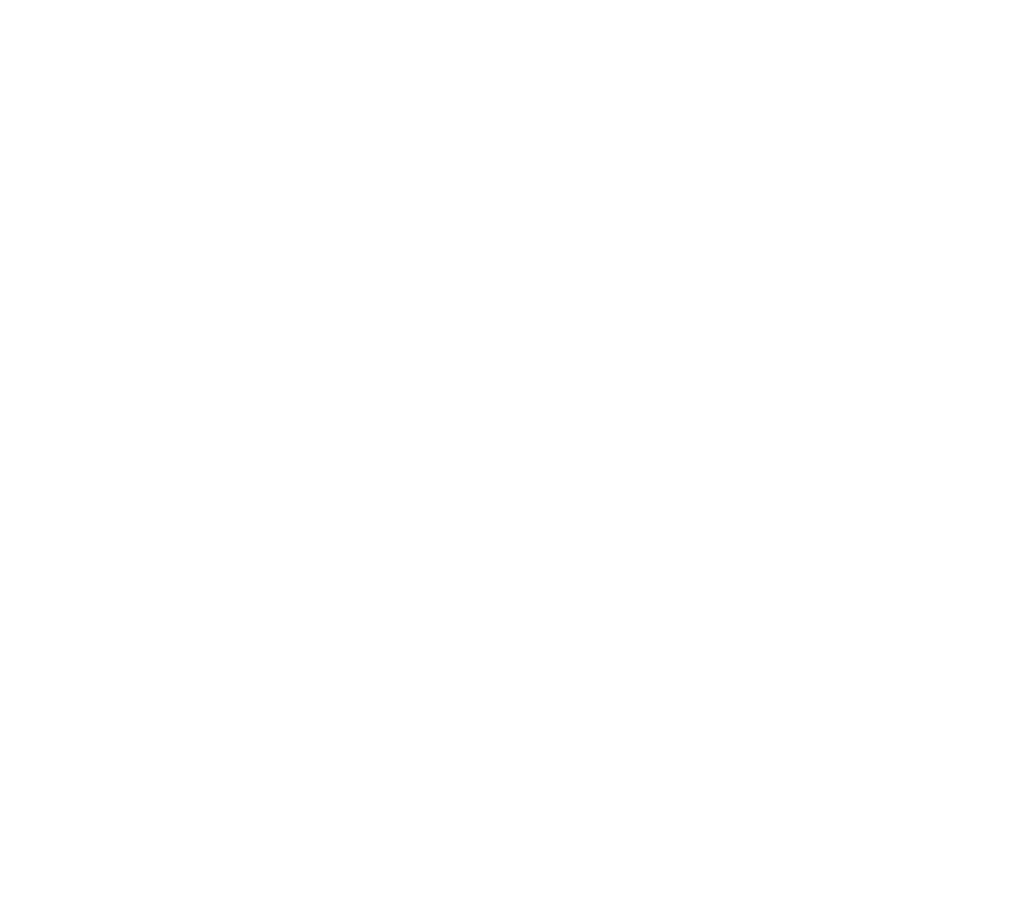
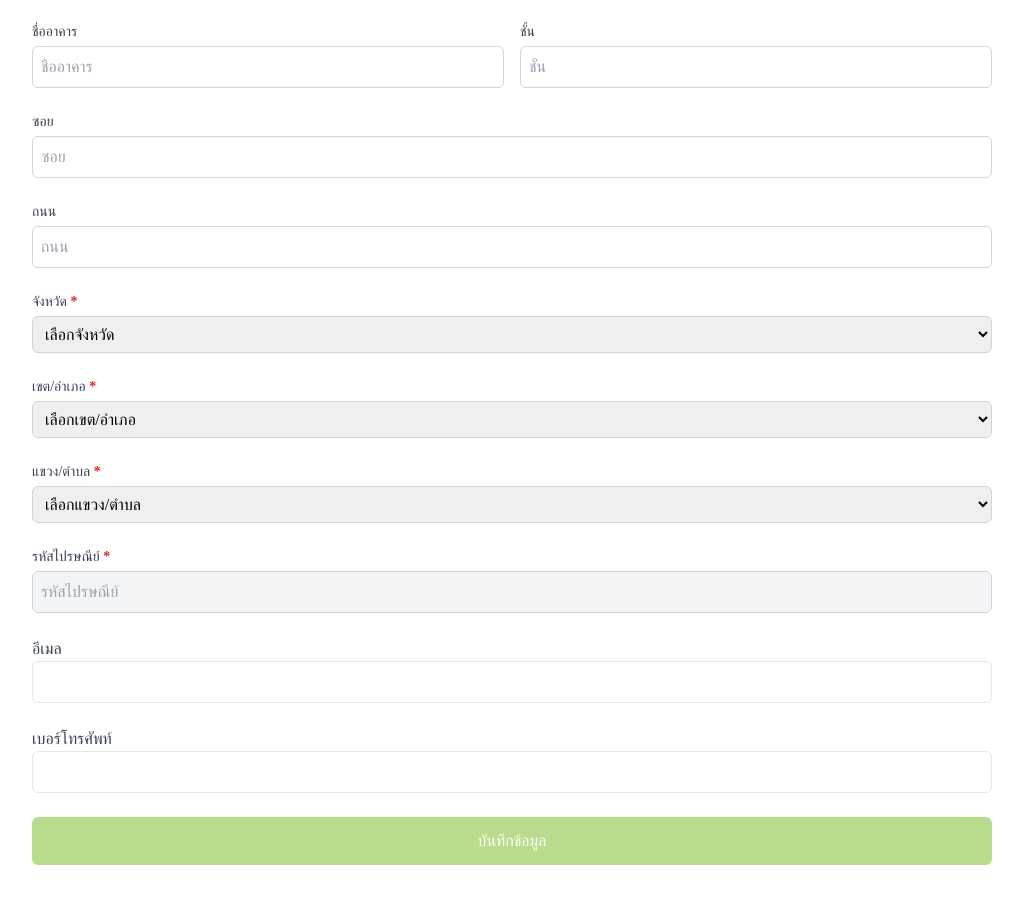
Before and after one commit to Pukanet1100/Frontend, an Angular app: page /handsetcontactinfo in a window 1280 px wide. Shown: the part 608-1505 px from the top of the page, without its empty margins (128-1151 px from the left). Before the commit the page ends 800 px from the top, so only its background shows below. Built offline with nearby package versions, Linux system fonts and the light colour scheme; a web font is replaced by a local one.

Commit message:
fixed UI popup success, default address select, disable button when enter detail address, alert under box email and number

```diff
--- a/src/app/handsetcontactinfo/address-add/address-add.component.html
+++ b/src/app/handsetcontactinfo/address-add/address-add.component.html
@@ -5,22 +5,19 @@
                 <label class="block text-sm font-medium text-gray-700">บ้านเลขที่<span class="text-red-600 font-bold">
                         *</span></label>
                 <input type="text" [(ngModel)]="address.houseNumber"
-                    class="w-full mt-1 p-2 border border-gray-300 rounded-md focus:ring focus:ring-blue-300"
-                    placeholder="0/0">
+                    class="w-full mt-1 p-2 border border-gray-300 rounded-md" placeholder="0/0">
             </div>
 
             <div class="col-span-1">
                 <label class="block text-sm font-medium text-gray-700">หมู่ที่</label>
                 <input type="text" [(ngModel)]="address.villageNumber"
-                    class="w-full mt-1 p-2 border border-gray-300 rounded-md focus:ring focus:ring-blue-300"
-                    placeholder="0">
+                    class="w-full mt-1 p-2 border border-gray-300 rounded-md" placeholder="0">
             </div>
 
             <div class="col-span-1">
                 <label class="block text-sm font-medium text-gray-700">หมู่บ้าน</label>
                 <input type="text" [(ngModel)]="address.village"
-                    class="w-full mt-1 p-2 border border-gray-300 rounded-md focus:ring focus:ring-blue-300"
-                    placeholder="ชื่อหมู่บ้าน">
+                    class="w-full mt-1 p-2 border border-gray-300 rounded-md" placeholder="ชื่อหมู่บ้าน">
             </div>
         </div>
 
@@ -28,29 +25,25 @@
             <div>
                 <label class="block text-sm font-medium text-gray-700">ชื่ออาคาร</label>
                 <input type="text" [(ngModel)]="address.building"
-                    class="w-full mt-1 p-2 border border-gray-300 rounded-md focus:ring focus:ring-blue-300"
-                    placeholder="ชื่ออาคาร">
+                    class="w-full mt-1 p-2 border border-gray-300 rounded-md" placeholder="ชื่ออาคาร">
             </div>
 
             <div>
                 <label class="block text-sm font-medium text-gray-700">ชั้น</label>
-                <input type="text" [(ngModel)]="address.floor"
-                    class="w-full mt-1 p-2 border border-gray-300 rounded-md focus:ring focus:ring-blue-300"
+                <input type="text" [(ngModel)]="address.floor" class="w-full mt-1 p-2 border border-gray-300 rounded-md"
                     placeholder="ชั้น">
             </div>
         </div>
 
         <div>
             <label class="block text-sm font-medium text-gray-700">ซอย</label>
-            <input type="text" [(ngModel)]="address.alley"
-                class="w-full mt-1 p-2 border border-gray-300 rounded-md focus:ring focus:ring-blue-300"
+            <input type="text" [(ngModel)]="address.alley" class="w-full mt-1 p-2 border border-gray-300 rounded-md"
                 placeholder="ซอย">
         </div>
 
         <div>
             <label class="block text-sm font-medium text-gray-700">ถนน</label>
-            <input type="text" [(ngModel)]="address.road"
-                class="w-full mt-1 p-2 border border-gray-300 rounded-md focus:ring focus:ring-blue-300"
+            <input type="text" [(ngModel)]="address.road" class="w-full mt-1 p-2 border border-gray-300 rounded-md"
                 placeholder="ถนน">
         </div>
 
@@ -58,7 +51,7 @@
             <label class="block text-sm font-medium text-gray-700">จังหวัด<span class="text-red-600 font-bold">
                     *</span></label>
             <select [(ngModel)]="address.province" (change)="onProvinceChange()"
-                class="w-full mt-1 p-2 border border-gray-300 rounded-md focus:ring focus:ring-blue-300">
+                class="w-full mt-1 p-2 border border-gray-300 rounded-md">
                 <option value="" disabled selected>เลือกจังหวัด</option>
                 <option *ngFor="let province of provinces" [value]="province">{{ province }}</option>
             </select>
@@ -68,7 +61,7 @@
             <label class="block text-sm font-medium text-gray-700">เขต/อำเภอ<span class="text-red-600 font-bold">
                     *</span></label>
             <select [(ngModel)]="address.district" (change)="onAmphoeChange()"
-                class="w-full mt-1 p-2 border border-gray-300 rounded-md focus:ring focus:ring-blue-300">
+                class="w-full mt-1 p-2 border border-gray-300 rounded-md">
                 <option value="" disabled selected>เลือกเขต/อำเภอ</option>
                 <option *ngFor="let amphoe of amphoes" [value]="amphoe">{{ amphoe }}</option>
             </select>
@@ -78,7 +71,7 @@
             <label class="block text-sm font-medium text-gray-700">แขวง/ตำบล<span class="text-red-600 font-bold">
                     *</span></label>
             <select [(ngModel)]="address.subDistrict" (change)="onDistrictChange()"
-                class="w-full mt-1 p-2 border border-gray-300 rounded-md focus:ring focus:ring-blue-300">
+                class="w-full mt-1 p-2 border border-gray-300 rounded-md">
                 <option value="" disabled selected>เลือกแขวง/ตำบล</option>
                 <option *ngFor="let district of districts" [value]="district">{{ district }}</option>
             </select>
@@ -93,39 +86,31 @@
         </div>
 
         <div>
-            <label class="block text-sm font-medium text-gray-700">อีเมล</label>
-            <input type="email" [(ngModel)]="address.email"
-                class="w-full mt-1 p-2 border border-gray-300 rounded-md focus:ring focus:ring-blue-300"
-                placeholder="boss@boss.com">
+            <label for="email" class="block text-gray-700">อีเมล</label>
+            <input type="text" id="email" [(ngModel)]="address.email" class="w-full p-2 border rounded-md"
+                [ngClass]="{'border-red-500': !isEmailValid() && address.email.trim() !== ''}">
+            <p *ngIf="!isEmailValid() && address.email.trim() !== ''" class="text-red-600 text-sm mt-1">
+                กรุณากรอกอีเมลให้ถูกต้อง
+            </p>
         </div>
 
-        <div>
-            <label class="block text-sm font-medium text-gray-700">เบอร์โทรติดต่อ<span class="text-red-600 font-bold">
-                *</span></label>
-            <input type="tel" [(ngModel)]="address.tel" maxlength="10" required
-                class="w-full mt-1 p-2 border border-gray-300 rounded-md focus:ring focus:ring-blue-300"
-                placeholder="0800000001">
+        <div class="mt-4">
+            <label for="tel" class="block text-gray-700">เบอร์โทรศัพท์</label>
+            <input type="text" id="tel" [(ngModel)]="address.tel" maxlength="10" class="w-full p-2 border rounded-md"
+                [ngClass]="{'border-red-500': !isTelValid() && address.tel.trim() !== ''}">
+            <p *ngIf="!isTelValid() && address.tel.trim() !== ''" class="text-red-600 text-sm mt-1">
+                กรุณากรอกเบอร์โทรศัพท์ให้ถูกต้อง (อย่างน้อย 10 ตัวเลข)
+            </p>
         </div>
 
         <div class="relative">
-            <button type="submit" class="w-full bg-[#8bc540] text-white p-3 rounded-md hover:bg-[#7db139]"
-                (click)="saveAddress()">
+            <button type="submit" class="w-full p-3 rounded-md text-white transition
+                   bg-[#8bc540] hover:bg-[#7db139]
+                   disabled:bg-[#8bc540] disabled:bg-opacity-60 disabled:cursor-not-allowed" (click)="saveAddress()"
+                [disabled]="isFormInvalid()">
                 บันทึกข้อมูล
             </button>
 
-            <div *ngIf="isPopupVisible"
-                class="fixed inset-0 flex items-center justify-center bg-black bg-opacity-50 z-50">
-                <div class="bg-white p-6 rounded-md shadow-md w-1/3 text-center">
-                    <h2 class="text-[28px] font-semibold mb-4">กรุณากรอกข้อมูลให้ครบถ้วน</h2>
-                    <ul class="text-left mb-4">
-                        <li *ngFor="let message of errorMessages" class="text-red-600 text-center">{{ message }}</li>
-                    </ul>
-                    <button class="bg-[#8bc540] h-[50px] w-[200px] text-white px-4 py-2 rounded-md hover:bg-[#7db139]"
-                        (click)="closePopup()">
-                        ตกลง
-                    </button>
-                </div>
-            </div>
             <div *ngIf="isSuccessPopupVisible"
                 class="fixed inset-0 flex items-center justify-center bg-black bg-opacity-50 z-50">
                 <div class="bg-white p-6 rounded-md shadow-md w-1/3 text-center">
--- a/src/app/handsetcontactinfo/address-add/address-add.component.ts
+++ b/src/app/handsetcontactinfo/address-add/address-add.component.ts
@@ -5,7 +5,7 @@ import { AddressService } from '../../services/address.service';
   selector: 'app-address-add',
   standalone: false,
   templateUrl: './address-add.component.html',
-  styleUrls: ['./address-add.component.css']
+  styleUrl: './address-add.component.css'
 })
 export class AddressAddComponent implements OnInit {
   isPopupVisible: boolean = false;
@@ -69,49 +69,59 @@ export class AddressAddComponent implements OnInit {
     this.address.postalCode = selected ? selected.zipcode.toString() : '';
   }
 
-  saveAddress() {
-    this.errorMessages = [];
-    if (this.address.houseNumber.trim() === '') {
-      this.errorMessages.push('กรุณากรอกบ้านเลขที่');
-    }
-    if (this.address.province.trim() === '') {
-      this.errorMessages.push('กรุณาเลือกจังหวัด');
-    }
-    if (this.address.district.trim() === '') {
-      this.errorMessages.push('กรุณาเลือกเขต/อำเภอ');
-    }
-    if (this.address.subDistrict.trim() === '') {
-      this.errorMessages.push('กรุณาเลือกแขวง/ตำบล');
-    }
-    if (this.address.postalCode.trim() === '') {
-      this.errorMessages.push('กรุณากรอกรหัสไปรษณีย์');
-    }
-    if (this.address.email.trim() !== '' && !/^[^\s@]+@[^\s@]+\.[^\s@]+$/.test(this.address.email)) {
-      this.errorMessages.push('กรุณากรอกอีเมลให้ถูกต้อง');
-    }
-    if (this.address.tel.trim() === '') {
-      this.errorMessages.push('กรุณากรอกเบอร์โทรศัพท์');
-    } else if (!/^\d{10,}$/.test(this.address.tel)) {
-      this.errorMessages.push('เบอร์โทรศัพท์ต้องมีอย่างน้อย 10 ตัวเลข');
+  isFormInvalid(): boolean {
+    return !this.address.houseNumber.trim() ||
+      !this.address.province.trim() ||
+      !this.address.district.trim() ||
+      !this.address.subDistrict.trim() ||
+      !this.address.postalCode.trim() ||
+      !this.isTelValid() ||
+      !this.isEmailValid();
   }
 
+  isEmailValid(): boolean {
+    return this.address.email.trim() === '' || /^[^\s@]+@[^\s@]+\.[^\s@]+$/.test(this.address.email);
+  }
 
-      if (this.errorMessages.length > 0) {
+  isTelValid(): boolean {
+    return this.address.tel.trim() !== '' && /^\d{10,}$/.test(this.address.tel);
+  }
+
+  saveAddress() {
+    this.isPopupVisible = false;
+    if (this.isFormInvalid()) {
+      if (!this.address.houseNumber.trim()) {
         this.isPopupVisible = true;
+      }
+      if (!this.address.province.trim()) {
+        this.isPopupVisible = true;
+      }
+      if (!this.address.district.trim()) {
+        this.isPopupVisible = true;
+      }
+      if (!this.address.subDistrict.trim()) {
+        this.isPopupVisible = true;
+      }
+      if (!this.address.postalCode.trim()) {
+        this.isPopupVisible = true;
+      }
+      if (!this.isTelValid()) {
+        this.isPopupVisible = true;
+      }
+      if (!this.isEmailValid()) {
+        this.isPopupVisible = true;
+      }
       return;
     }
 
     this.addressService.addAddress({ ...this.address });
-
+    document.documentElement.style.overflow = 'hidden';
     this.isSuccessPopupVisible = true;
   }
 
-    closePopup() {
-      this.isPopupVisible = false;
-    }
 
   closeSuccessPopup() {
     this.isSuccessPopupVisible = false;
+    document.body.style.overflow = 'auto';
   }
-
 }
--- a/src/app/handsetcontactinfo/handset-contactinfo.component.ts
+++ b/src/app/handsetcontactinfo/handset-contactinfo.component.ts
@@ -10,7 +10,7 @@ import { SelectedProductService } from '../services/select-product.service';
 export class HandsetcontactinfoComponent implements OnInit {
   selectedProduct: any = null;
   selectedColor: string = '';
-  selectedComponent: string = '';
+  selectedComponent: string = 'add';
 
   constructor(private selectedProductService: SelectedProductService) {}
 
```
Lines whose indentation alone changed are shown as unchanged.
